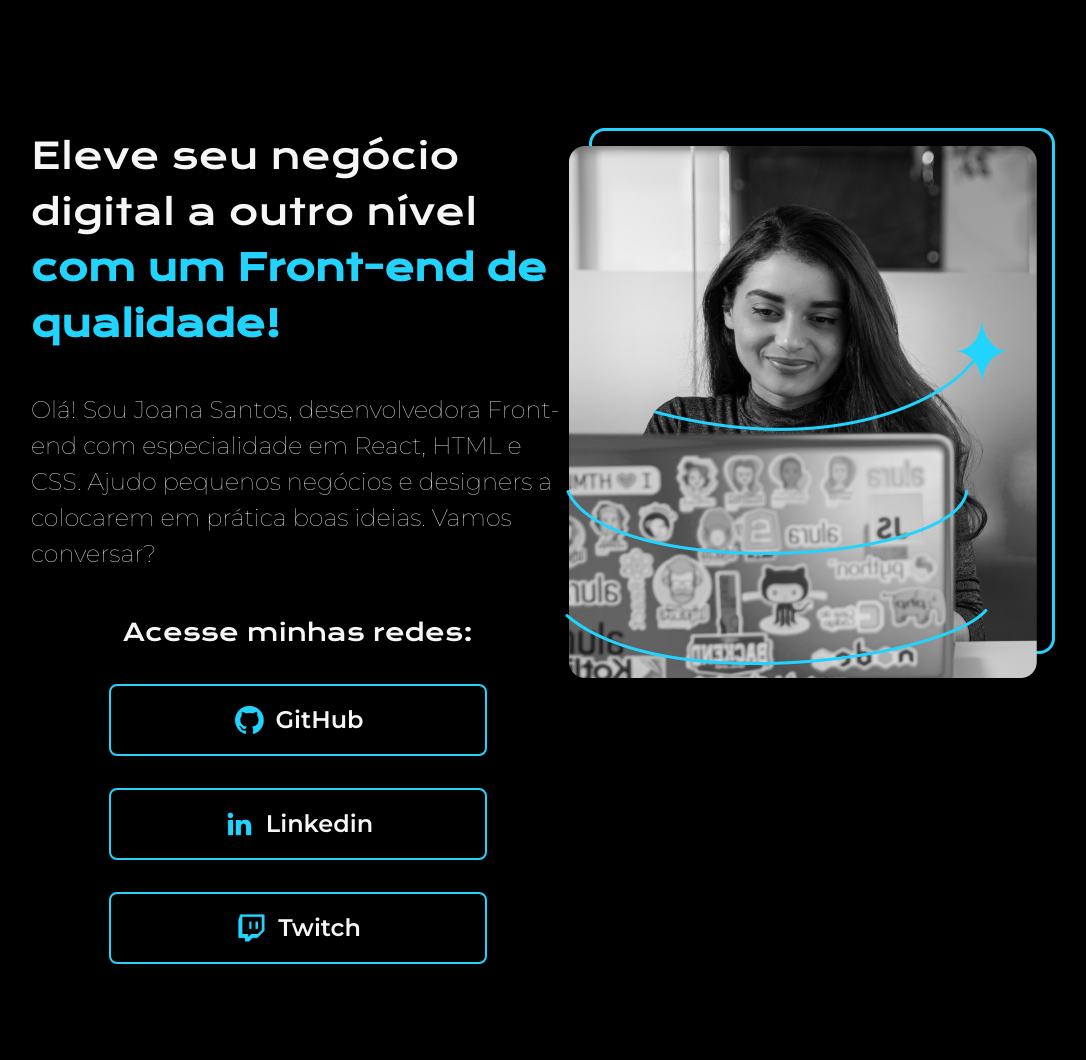
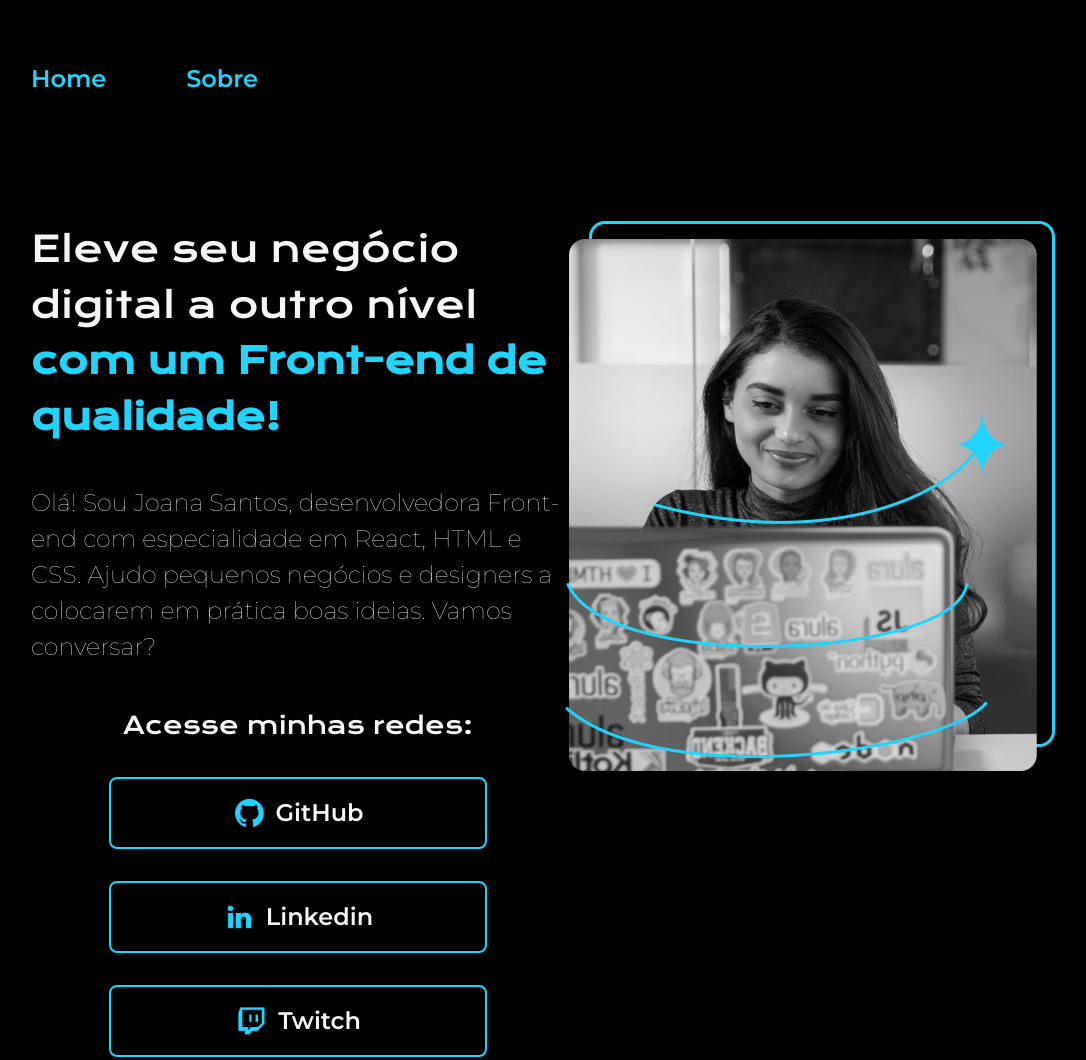
Before and after one commit to flawiin/portfolio-alura, a plain HTML site: page index.html in a window 1280 px wide. Shown: the top 1060 px of the page, without its empty margins (97-1183 px from the left). Drawn offline with nearby package versions, Linux system fonts and the light colour scheme.

Commit message:
Add cabeçalho e página sobre mim

```diff
--- /dev/null
+++ b/assets/css/about.css
@@ -0,0 +1,79 @@
+@import url('https://fonts.googleapis.com/css2?family=Montserrat:wght@600&display=swap');
+@import url('https://fonts.googleapis.com/css2?family=Krona+One&display=swap');
+@import url('https://fonts.googleapis.com/css2?family=Montserrat&display=swap');
+
+* {
+    margin: 0;
+    padding: 0;
+    box-sizing: border-box;
+    list-style: none;
+}
+
+body {
+    background-color: #000000;
+    width: 100%;
+    height: auto;
+
+}
+
+.cabecalho {
+    padding: 5% 0% 0% 10%;
+}
+
+.cabecalho__menu {
+    display: flex;
+    gap: 5rem;
+}
+
+.cabecalho__menu__link {
+    color: var(--Azul-claro, #22D4FD);
+    font-family: 'Montserrat', sans-serif;
+    font-weight: 600;
+    font-style: normal;
+    font-size: 1.5rem;
+    text-decoration: none;
+}
+
+.principal {
+    display: flex;
+    margin: 10%;
+
+}
+
+.conteudo-principal {
+    width: 574px;
+    margin-right: 6.0625rem;
+
+}
+
+.conteudo-principal__titulo {
+    font-family: 'Krona One', sans-serif;
+    font-size: 2.25rem;
+    font-weight: 400;
+    font-style: normal;
+    color: #F6F6F6;
+    margin-bottom: 2.5rem;
+}
+
+.conteudo-principal__paragrafo {
+    font-family: 'Montserrat', sans-serif;
+    font-size: 1.5rem;
+    color: #F6F6F6;
+    font-weight: 400;
+    font-style: normal;
+    line-height: 2.25rem;
+}
+
+.conteudo-principal__box {
+    margin-top: 5.3125rem;
+}
+
+.rodape__paragrafo {
+    background-color: #22D4FD;
+    color: #000;
+    padding: 1.5rem;
+    text-align: center;
+    font-family: 'Montserrat', sans-serif;
+    font-size: 1.5rem;
+    font-weight: 400;
+}
--- a/assets/css/style.css
+++ b/assets/css/style.css
@@ -12,6 +12,24 @@ body {
     width: 100%;
     height: auto;
 
+}
+
+.cabecalho {
+    padding: 5% 0% 0% 10%;
+}
+
+.cabecalho__menu {
+    display: flex;
+    gap: 5rem;
+}
+
+.cabecalho__menu__link {
+    color: var(--Azul-claro, #22D4FD);
+    font-family: 'Montserrat', sans-serif;
+    font-weight: 600;
+    font-style: normal;
+    font-size: 1.5rem;
+    text-decoration: none;
 }
 
 .conteudo-principal {
@@ -105,7 +123,4 @@ body {
     font-family: 'Montserrat', sans-serif;
     font-size: 1.5rem;
     font-weight: 400;
-
-
-
 }
--- a/index.html
+++ b/index.html
@@ -14,6 +14,12 @@
 </head>
 
 <body>
+    <header class="cabecalho">
+        <nav class="cabecalho__menu">
+            <a class="cabecalho__menu__link" href="index.html">Home</a>
+            <a class="cabecalho__menu__link" href="about.html">Sobre</a>
+        </nav>
+    </header>
     <main class="conteudo-principal">
         <section class="conteudo-principal__conteudo">
             <h1 class="titulo-principal">Eleve seu negócio digital a outro nível <strong class="titulo-destaque">com um
```
Also changed, not shown: about.html (added, +36 -0 lines).
